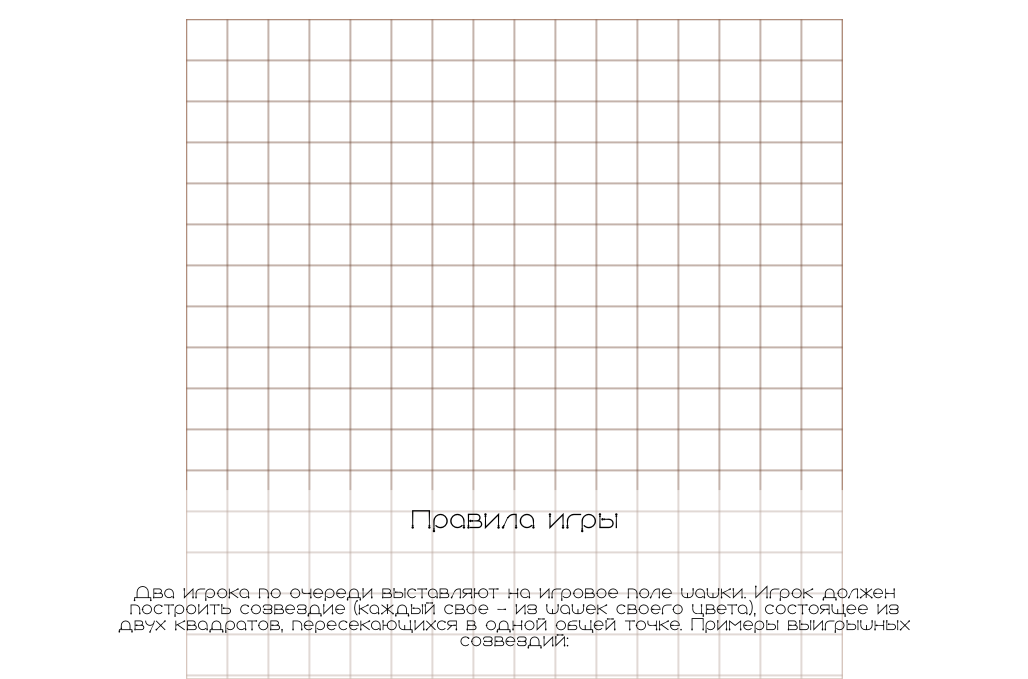
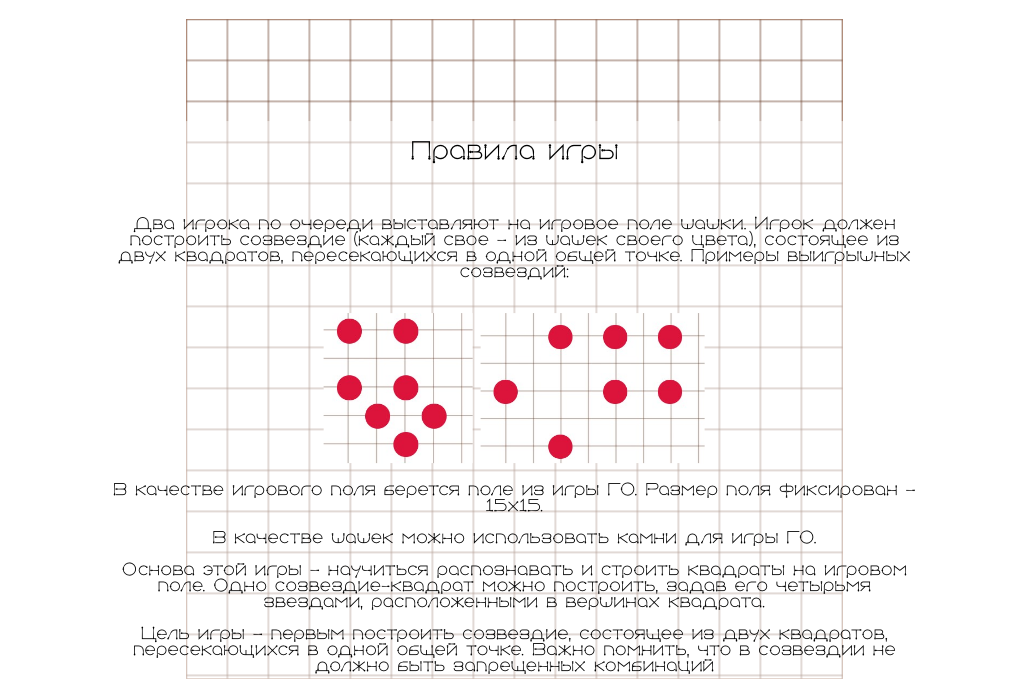
Before and after one commit to upit3r/upit3r.github.io, a website: page index.html in a window 1280 px wide. Both pictures are taken after a click on the button "Правила игры". Shown: the part 58-737 px from the top of the page, without its empty margins (126-1154 px from the left). Drawn offline with nearby package versions, Linux system fonts and the light colour scheme.

Commit message:
Update style.css

```diff
--- a/style.css
+++ b/style.css
@@ -158,7 +158,7 @@ h1{
 
 .rules-div{
     position: absolute; /* or absolute */
-    margin-top: 500px;
+    margin-top: 20%;
     left: 50%;
     width:125%;
     background: rgba(255, 255, 255, 0.5);
```
